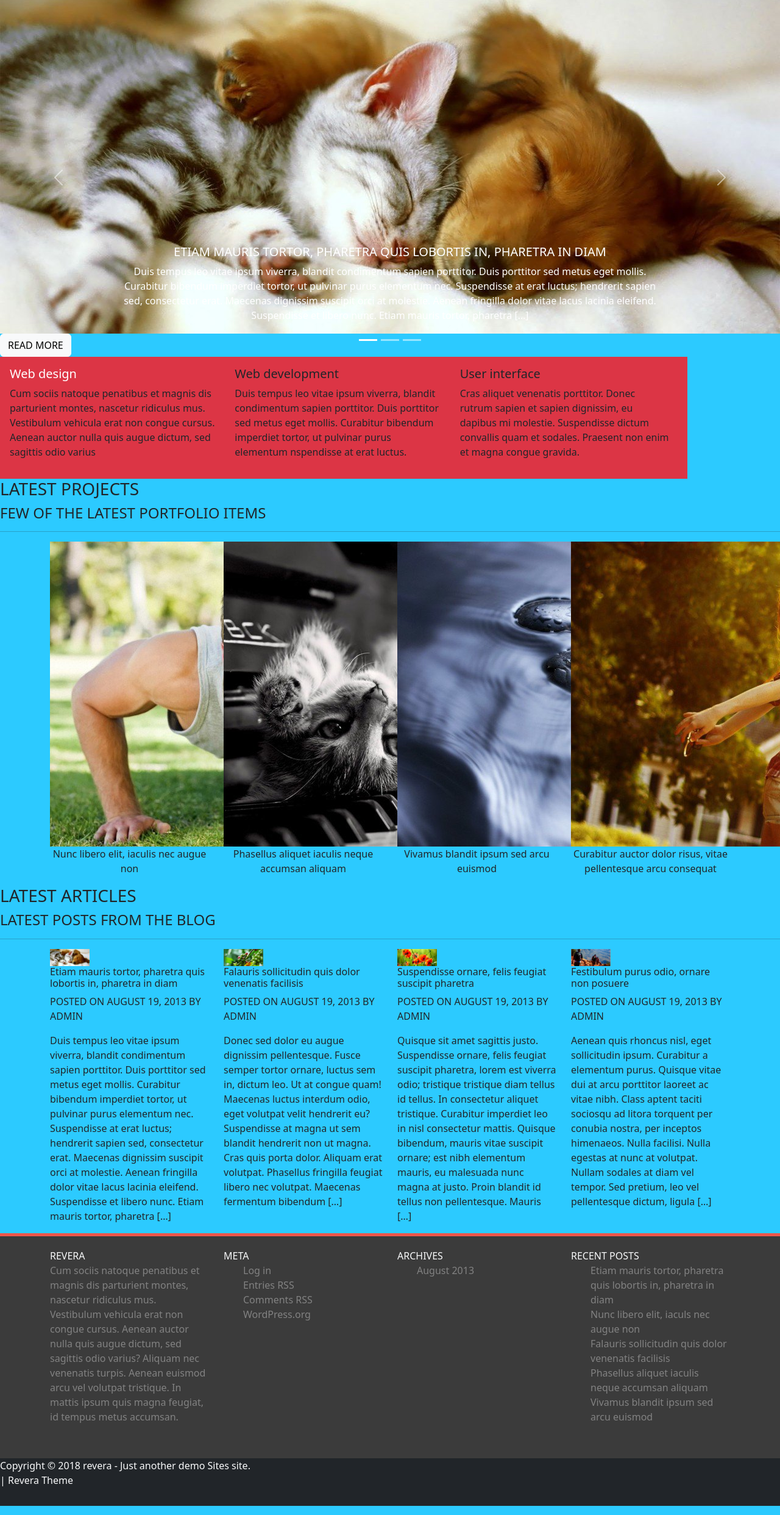
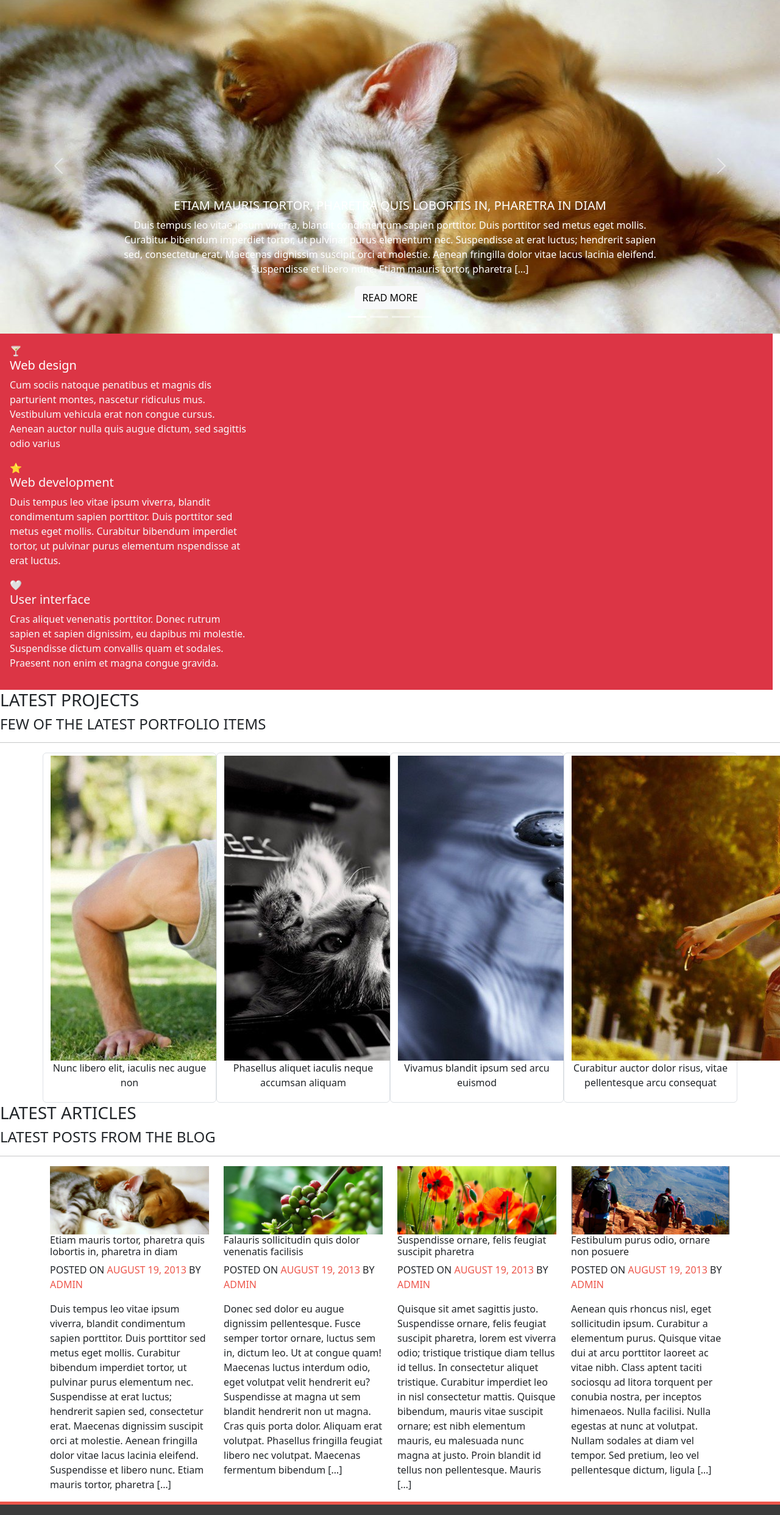
Before and after one commit to ferbecere/repository-boostrap, a plain HTML site: page index.html in a window 1280 px wide. Shown: the part 59-2543 px from the top of the page at 61% size. Drawn offline with nearby package versions, Linux system fonts and the light colour scheme.

Commit message:
recap, trabajando en las secciones latest

```diff
--- a/index.html
+++ b/index.html
@@ -110,10 +110,16 @@
     data-bs-slide-to="2"
     aria-label="Slide 3"
     ></button>
+    <button
+    type="button"
+    data-bs-target="#carouselExampleCaptions"
+    data-bs-slide-to="3"
+    aria-label="Slide 4"
+    ></button>
   </div>
   <div class="carousel-inner">
-    <div class="carousel-item active">
-      <img
+    <div class="carousel-item active overlay">
+       <img
       src="./img/slider-1.jpg"
       class="d-block w-100"
       alt="puppie-photo"
@@ -131,8 +137,9 @@
           fringilla dolor vitae lacus lacinia eleifend. Suspendisse et
           libero nunc. Etiam mauris tortor, pharetra […]
         </p>
+        <button type="button" class="btn btn-light">READ MORE</button>
       </div>
-      <button type="button" class="btn btn-light">READ MORE</button>
+
     </div>
     <div class="carousel-item">
       <img src="./img/slider-2.jpg" class="d-block w-100" alt="flowers" />
@@ -146,8 +153,9 @@
           quis porta dolor. Aliquam erat volutpat. Phasellus fringilla
           feugiat libero nec volutpat. Maecenas fermentum bibendum […]
         </p>
+        <button type="button" class="btn btn-light">READ MORE</button>
       </div>
-      <button type="button" class="btn btn-light">READ MORE</button>
+
     </div>
     <div class="carousel-item">
       <img
@@ -166,8 +174,9 @@
           elementum mauris, eu malesuada nunc magna at justo. Proin
           blandit id tellus non pellentesque. Mauris […]
         </p>
+        <button type="button" class="btn btn-light">READ MORE</button>
       </div>
-      <button type="button" class="btn btn-light">READ MORE</button>
+
     </div>
 
     <div class="carousel-item">
@@ -187,8 +196,9 @@
           vestibulum suscipit ac id diam. Morbi accumsan est vitae tellus
           vulputate […]
         </p>
+        <button type="button" class="btn btn-light">READ MORE</button>
       </div>
-      <button type="button" class="btn btn-light">READ MORE</button>
+
     </div>
   </div>
   <button
@@ -211,10 +221,11 @@ data-bs-slide="next"
 </button>
 </div>
 </section>
-<section>
+<section class="redSection">
   <!--bloque rojo con iconos-->
-  <div class="container-lg bg-danger row p-3">
-    <!--icono copa-->
+  <div class="container-fluid bg-danger row p-3 text-light">
+   <div>🍸</div>
+
     <div class="col-4">
       <h5 class="text-white">Web design</h5>
       <p>
@@ -223,7 +234,7 @@ data-bs-slide="next"
         Aenean auctor nulla quis augue dictum, sed sagittis odio varius
       </p>
     </div>
-    <!--icono estrella-->
+   <div>⭐</div>
     <div class="col-4">
       <h5>Web development</h5>
       <p>
@@ -233,7 +244,7 @@ data-bs-slide="next"
         luctus.
       </p>
     </div>
-    <!--icono corazón-->
+   <div>🤍</div>
     <div class="col-4">
       <h5>User interface</h5>
       <p>
@@ -244,26 +255,27 @@ data-bs-slide="next"
     </div>
   </div></section
   >
-  <section>
+  <section class="latestAll">
     <!--bloque blanco con info y fotos-->
+    <div class="latestProjects align-center text-start ">
     <h3>LATEST PROJECTS</h3>
     <h4>FEW OF THE LATEST PORTFOLIO ITEMS</h4>
     <hr>
     <div class="container-lg text-center row-p4">
-      <div class="row">
-        <div class="col-3">
+      <div class="row ">
+        <div class="col-3 img-thumbnail img-fluid">
           <img src="./img/project-1.jpg" />
           <p>Nunc libero elit, iaculis nec augue non</p>
         </div>
-        <div class="col-3">
+        <div class="col-3 img-thumbnail img-fluid ">
           <img src="./img/project-2.jpg" />
           <p>Phasellus aliquet iaculis neque accumsan aliquam</p>
         </div>
-        <div class="col-3">
+        <div class="col-3 img-thumbnail img-fluid">
           <img src="./img/project-3.jpg" />
           <p>Vivamus blandit ipsum sed arcu euismod</p>
         </div>
-        <div class="col-3">
+        <div class="col-3 img-thumbnail img-fluid ">
           <img src="./img/project-4.jpg" />
           <p>
             Curabitur auctor dolor risus, vitae pellentesque arcu consequat
@@ -271,6 +283,8 @@ data-bs-slide="next"
         </div>
       </div>
     </div>
+  </div>
+  <div class="latestArticles">
     <h3>LATEST ARTICLES</h3>
     <!--sección lastest articles 4 columnas con fotos-->
     <h4>LATEST POSTS FROM THE BLOG</h4>
@@ -280,11 +294,11 @@ data-bs-slide="next"
       <div class="row">
         <div class="col">
           <article>
-            <img src="./img/slider-1.jpg" class="col-3" alt="" />
+            <img src="./img/slider-1.jpg" class="col-12" alt="" />
             <h6>
               Etiam mauris tortor, pharetra quis lobortis in, pharetra in diam
             </h6>
-            <p>POSTED ON AUGUST 19, 2013 BY ADMIN</p>
+            <p>POSTED ON <a href="#">AUGUST 19, 2013</a> BY <a href="#">ADMIN</a> </p>
             <p>
               Duis tempus leo vitae ipsum viverra, blandit condimentum sapien
               porttitor. Duis porttitor sed metus eget mollis. Curabitur bibendum
@@ -298,9 +312,9 @@ data-bs-slide="next"
         </div>
         <div class="col">
           <article>
-            <img src="./img/slider-2.jpg" class="col-3" alt="" />
+            <img src="./img/slider-2.jpg" class="col-12" alt="" />
             <h6>Falauris sollicitudin quis dolor venenatis facilisis</h6>
-            <p>POSTED ON AUGUST 19, 2013 BY ADMIN</p>
+            <p>POSTED ON <a href="#">AUGUST 19, 2013</a> BY <a href="#">ADMIN</a></p>
             <p>
               Donec sed dolor eu augue dignissim pellentesque. Fusce semper tortor
               ornare, luctus sem in, dictum leo. Ut at congue quam! Maecenas luctus
@@ -313,9 +327,9 @@ data-bs-slide="next"
         </div>
         <div class="col">
           <article>
-            <img src="./img/slider-3.jpg" class="col-3" alt="" />
+            <img src="./img/slider-3.jpg" class="col-12" alt="" />
             <h6>Suspendisse ornare, felis feugiat suscipit pharetra</h6>
-            <p>POSTED ON AUGUST 19, 2013 BY ADMIN</p>
+            <p>POSTED ON <a href="#">AUGUST 19, 2013</a> BY <a href="#">ADMIN</a></p>
             <p>
               Quisque sit amet sagittis justo. Suspendisse ornare, felis feugiat
               suscipit pharetra, lorem est viverra odio; tristique tristique diam
@@ -328,9 +342,9 @@ data-bs-slide="next"
         </div>
         <div class="col">
           <article>
-            <img src="./img/slider-4.jpg" class="col-3" alt="" />
+            <img src="./img/slider-4.jpg" class="col-12" alt="" />
             <h6>Festibulum purus odio, ornare non posuere</h6>
-            <p>POSTED ON AUGUST 19, 2013 BY ADMIN</p>
+            <p>POSTED ON <a href="#">AUGUST 19, 2013</a> BY <a href="#">ADMIN</a></p>
             <p>
               Aenean quis rhoncus nisl, eget sollicitudin ipsum. Curabitur a
               elementum purus. Quisque vitae dui at arcu porttitor laoreet ac vitae
@@ -343,6 +357,7 @@ data-bs-slide="next"
         </div>
       </div>
     </div>
+  </div>
   </section>
 
   <section class="preFooter">
--- a/style.css
+++ b/style.css
@@ -1,9 +1,8 @@
 header{
     display:flex;
+    flex-direction: column;
 }
-header .nav{
-    justify-content: center;
-}
+
 
 .preFooter{
     padding: 20px 0px 40px 0px;
@@ -16,8 +15,12 @@ header .nav{
 }
 .footerLists{
     list-style: none;
-    color:#828282
+    color:#828282;
+    padding:0px;
+}
 
+.footerLists li{
+    border-bottom:1px dotted #828282;
 }
 .footerLists a{
     color:#828282;
@@ -30,12 +33,59 @@ header .nav{
     color:#828282;
 }
 
+.latestProjects img{
+    width:auto;
+    height: auto;
+
+}
+
+.latestArticles a{
+    text-decoration: none;
+    color:#ed564b;
+}
 
 footer{
     height: 78px;
 }
 
+.caroursel-inner{
+    mask-image: url(./img/overlay.png);
+}
+.overlay{
+    background-image: url(./img/overlay.png);
+}
 
-body{
-    background-color: rgb(44, 202, 255);
+/*
+h4{
+    margin-left:5vw;
+
 }
+h3{
+    margin-left:5vw;
+}
+
+hr{
+    margin-left:5vw;
+    margin-right:5vw;
+}*/
+
+
+@media (max-with:700px){
+.header{
+    display:flex;
+    flex-direction:column;
+}
+.redSection{
+    display:flex;
+    flex-direction:column;
+}
+.latetsProjects{
+    display:flex;
+    flex-direction:column;
+}
+.latestArticles{
+    display:flex;
+    flex-direction:column;
+}
+
+}
```
